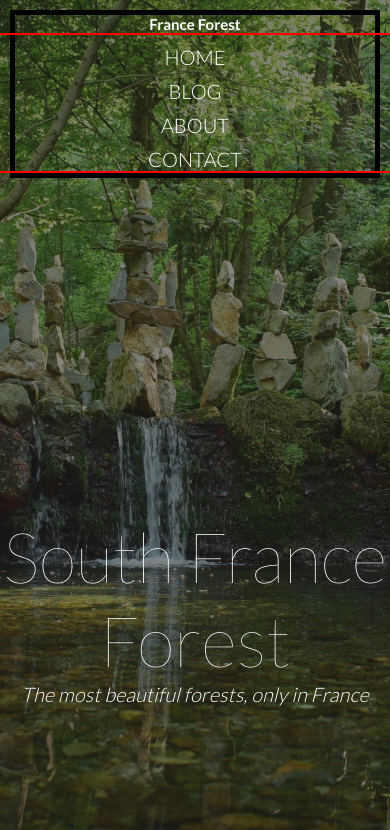
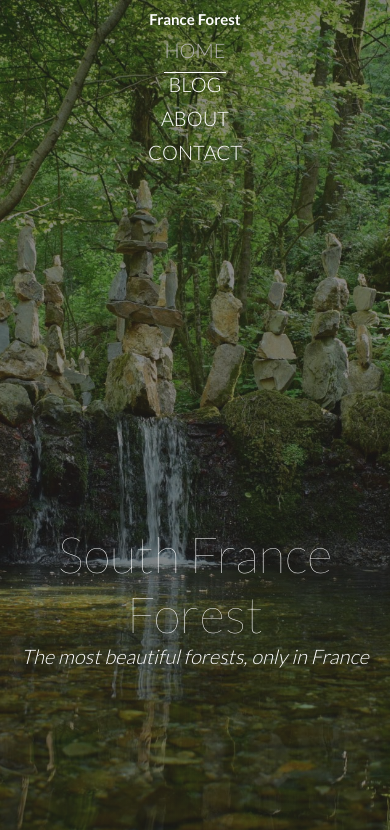
Before and after one commit to CallensJ/LandingPage, a plain HTML site: page index.html in a window 390 px wide. In both pictures the pointer is over the link "HOME". Shown: the top 830 px of the page. Drawn offline with Linux system fonts and the light colour scheme.

Commit message:
fixing media queries :hover

```diff
--- a/index.css
+++ b/index.css
@@ -51,6 +51,14 @@ body {
   text-transform: uppercase;
 }
 
+.navigation__item a:hover,
+.navigation__item a:active
+ {
+    color: rgb(178, 176, 176);
+    border-bottom: 1px solid #fff;
+    padding-bottom: 1rem;
+    transition: all .5s;
+}
 
 
 .heading {
@@ -78,7 +86,7 @@ body {
     }
 
     .navigation {
-        border: 5px solid black;
+
         flex-direction: column;
         align-items: center;
 
@@ -90,7 +98,7 @@ body {
     .navigation__items{
         flex-direction: column;
         align-items: center;
-        border: 2px solid red;
+
     }
     .navigation__item{
         margin-top: 1rem;
@@ -99,4 +107,14 @@ body {
     .heading{
         text-align: center;
     }
+    .heading-1 {
+        font-size: 5rem;
+    }
+
+.navigation__item a:hover,
+.navigation__item a:active
+ {
+    color: rgb(178, 176, 176);
+
+}
   }
```
